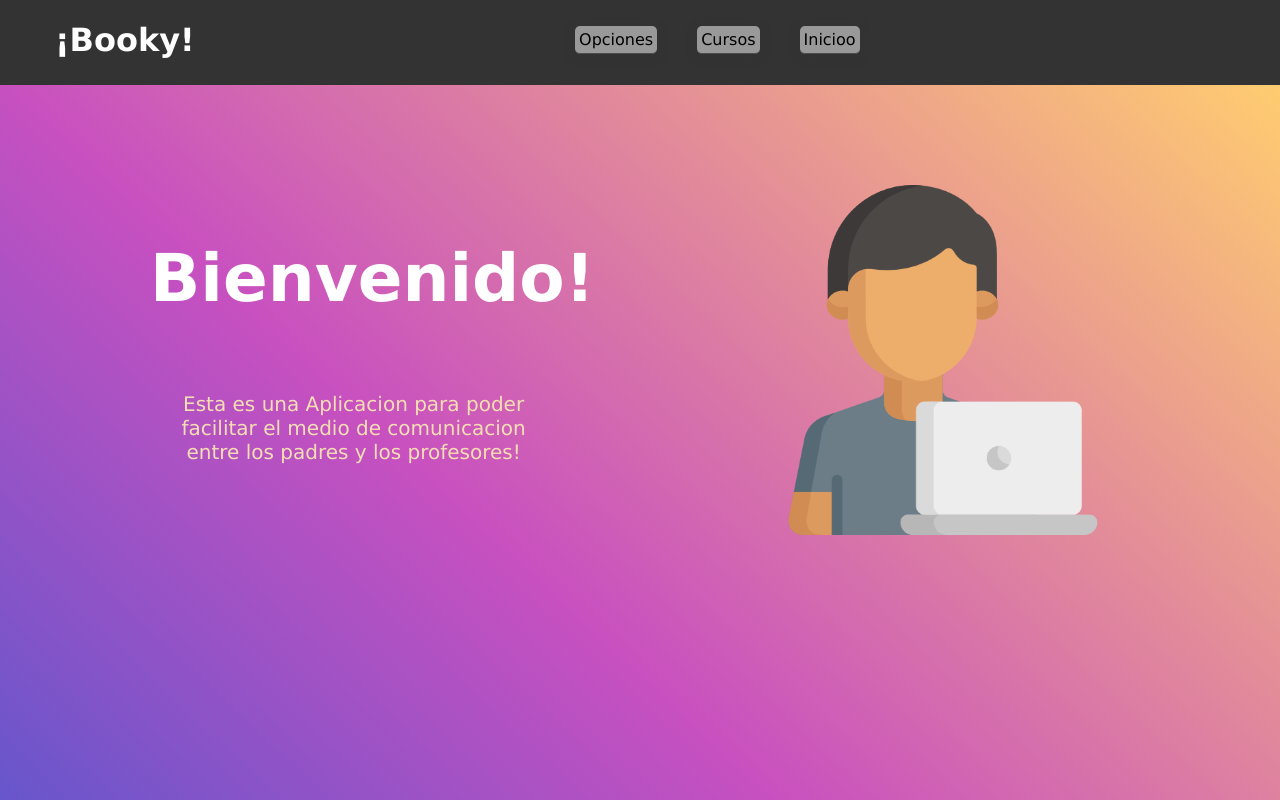
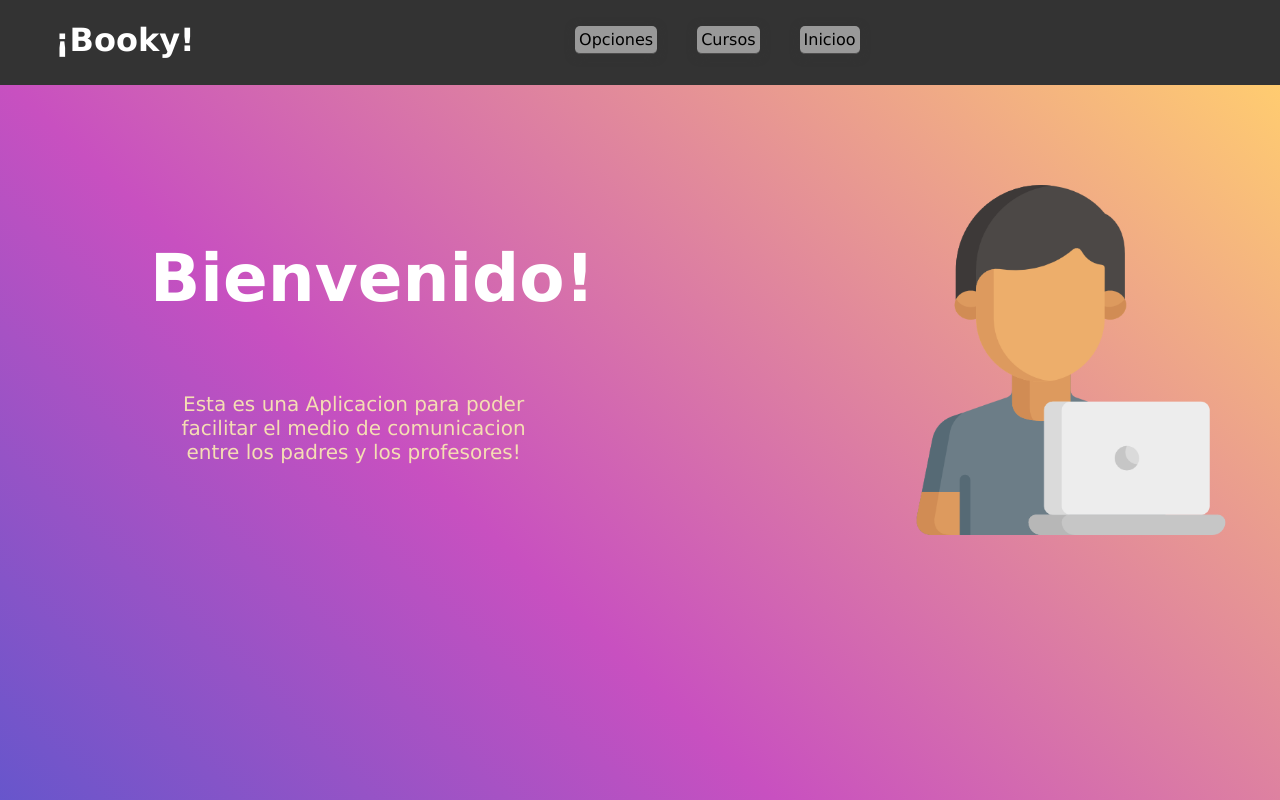
Before and after one commit to Reverie22/booky, a React (Create React App) app: page /HomeScreen in a window 1280 px wide. Shown: the top 800 px of the page. Built offline with nearby package versions, Linux system fonts and the light colour scheme; what reactfire would draw is missing.

Commit message:
Cambiando Estilos

```diff
--- a/src/Css/HomeScreenCSS.css
+++ b/src/Css/HomeScreenCSS.css
@@ -141,7 +141,7 @@ color: wheat;
     padding: auto;
     width: 350px;
     padding-top: 100px;
-    padding-left: 60%;
+    padding-left: 70%;
     z-index: 1;
 
 
```
